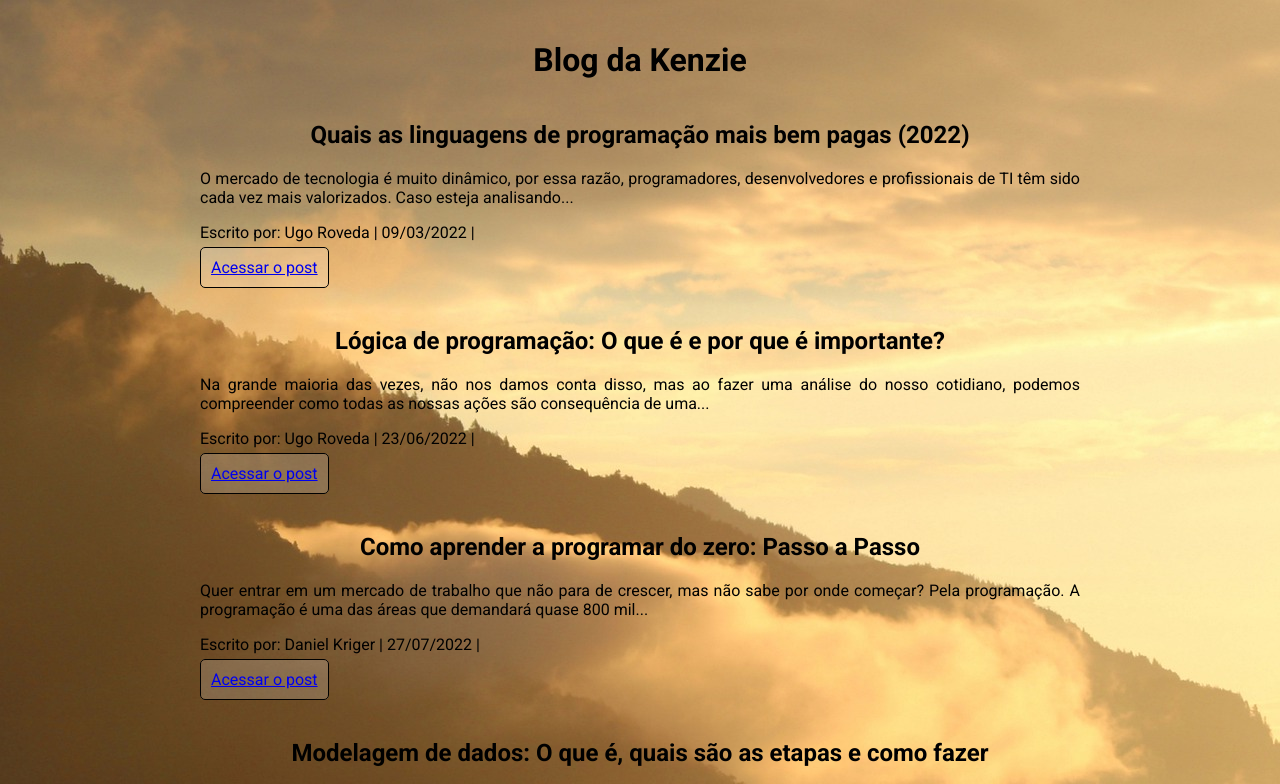
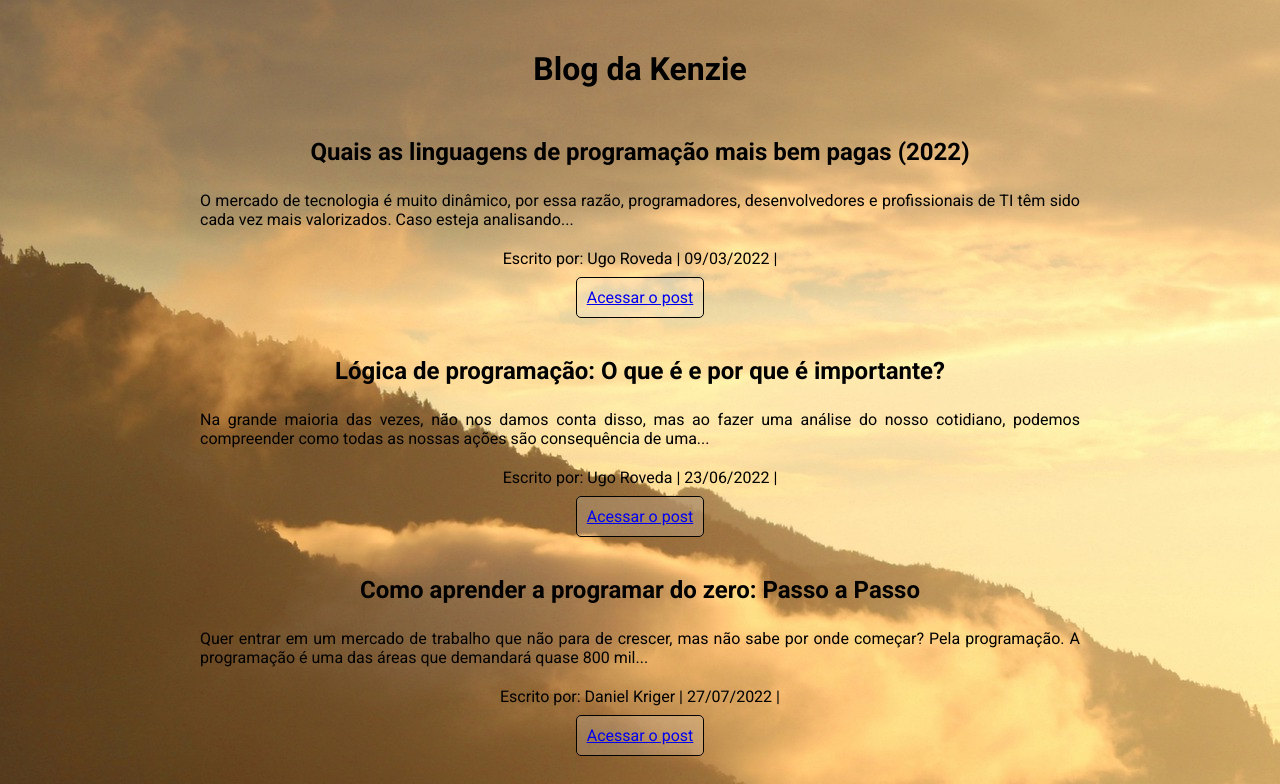
Before and after one commit to Fernandomtos/m1-entrega-estilizando-blog-kenzie_pb, a plain HTML site: page index.html in a window 1280 px wide. Shown: the top 784 px of the page. Drawn offline with Linux system fonts and the light colour scheme.

Commit message:
Atividade S2-14 Entrega v3 - CSS

```diff
--- a/src/css/style.css
+++ b/src/css/style.css
@@ -3,7 +3,6 @@
 body{
     margin: 0;
     padding: 0;
-    text-align: center;
     font-family: 'Roboto', sans-serif;
     height: 100vh;
     background-image: url("../img/hd-wallpaper-7437204_1920.jpg");
@@ -12,7 +11,15 @@
 }
 
 h1{
-    padding: 20px;
+    margin: 0 auto;
+    width:fit-content;
+    padding: 50px;
+}
+
+h2{
+    margin: 0 auto;
+    width:fit-content;
+    margin-bottom: 25px;
 }
 
 a{
@@ -36,9 +43,14 @@
 
 p{
     text-align: justify;
+    margin: 0 auto;
+    width:fit-content;
+    margin-bottom: 20px;
 }
 
 form{
+    margin: 0 auto;
+    width:fit-content;
     border: 2px solid black;
     border-radius: 4px;
     padding: 15px;
```
